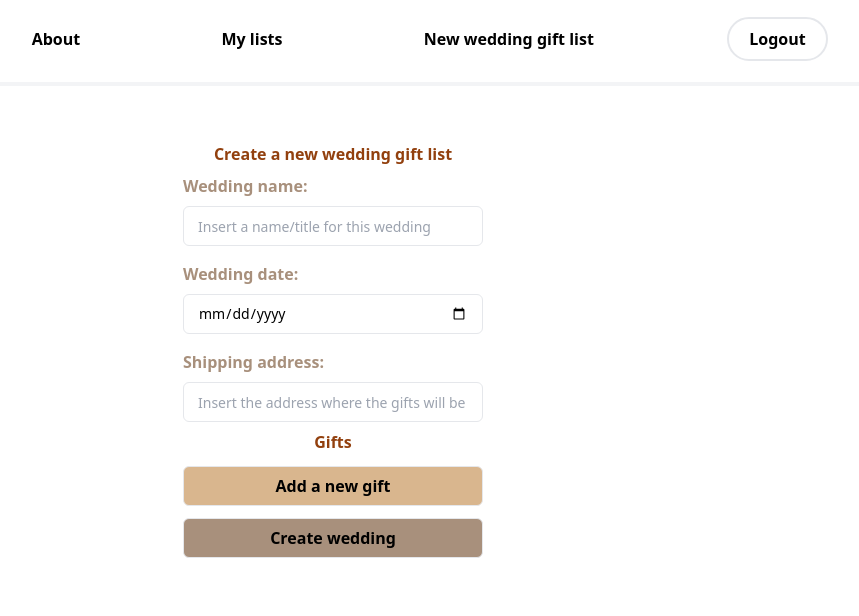
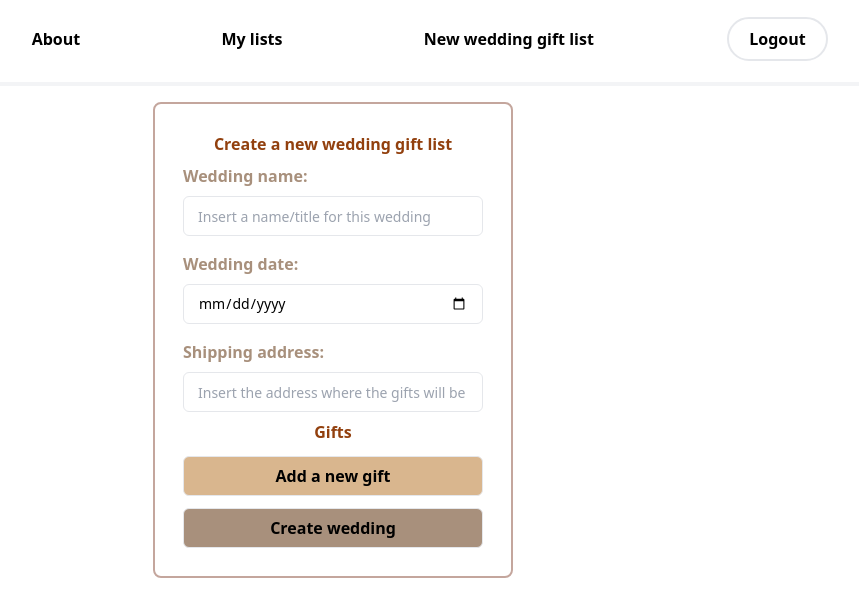
Before and after one commit to Tute24/wgl-app, a Next.js app in the folder frontend/: page /createList in a window 1280 px wide. Shown: the top 616 px of the page, without its empty margins (307-1166 px from the left). Built offline with nearby package versions, Linux system fonts and the light colour scheme; sample sign-in values are in the browser's storage.

Commit message:
style: creating a border for the new wedding form

```diff
--- a/frontend/src/app/createList/(components)/NewListForm/NewList.tsx
+++ b/frontend/src/app/createList/(components)/NewListForm/NewList.tsx
@@ -32,8 +32,8 @@ export default function GiftListForm() {
   const { statusMessage } = useContextWrap()
   return (
     <>
-      <div className="flex flex-col  items-center ">
-        <div className="font-sans flex justify-center flex-col p-10">
+      <div className="flex flex-col items-center ">
+        <div className="font-sans border-solid border-2 border-dustyRose rounded-lg hover:shadow-lg hover:shadow-dustyRose flex justify-center flex-col p-7">
           <div className="flex justify-center items-center font-bold text-amber-800">
             <h2>Create a new wedding gift list</h2>
           </div>
```
